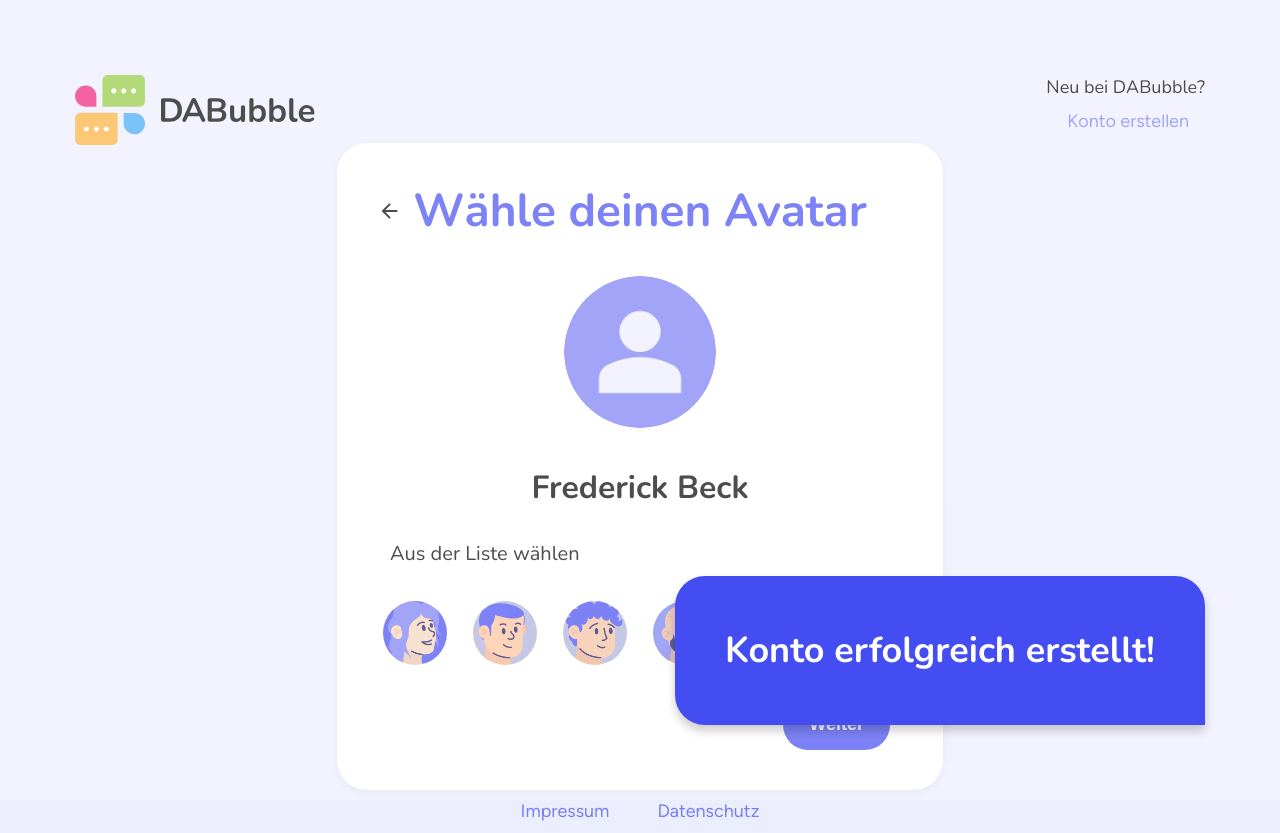
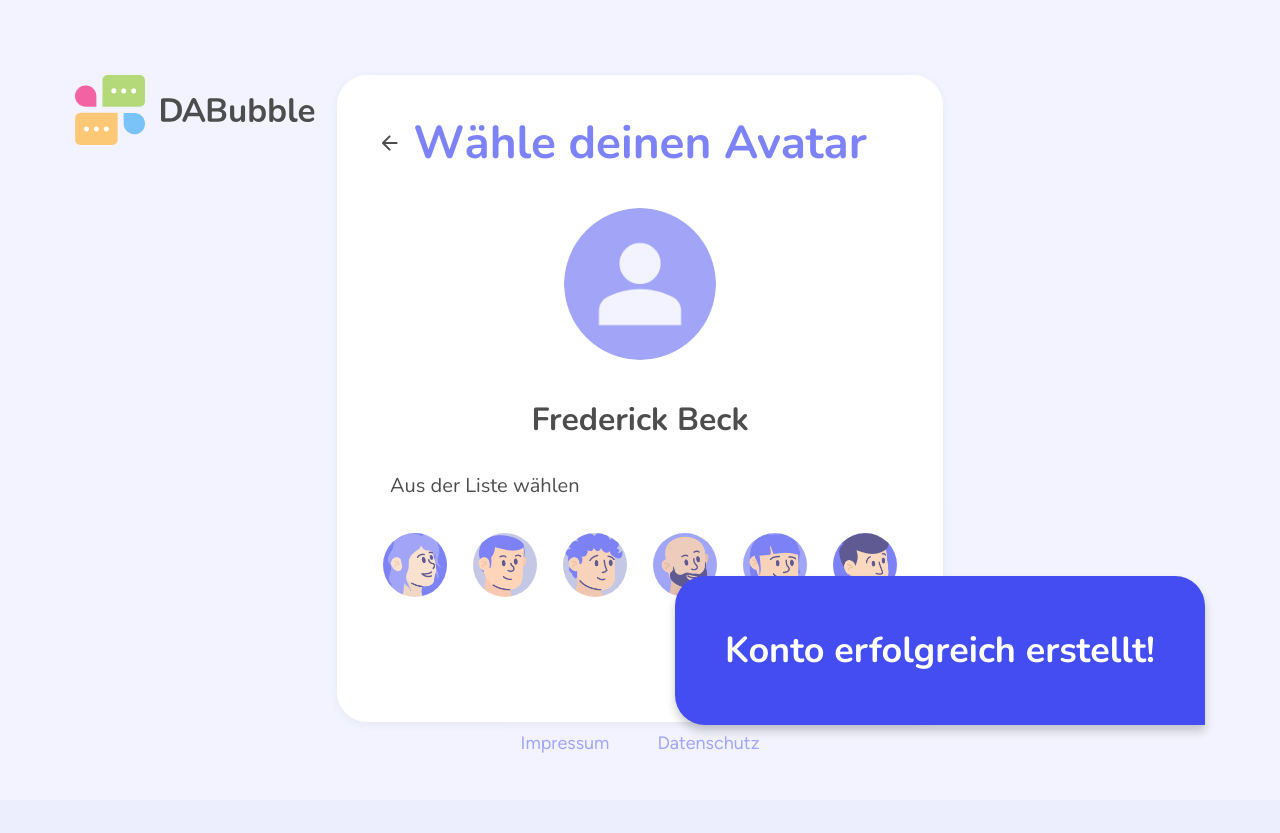
Before and after one commit to VitalijSch/dabubble-frontend, an Angular app: page /auth/choose-avatar in a window 1280 px wide. After the commit the page ends 800 px from the top, so only its background shows below. Built offline with nearby package versions, Linux system fonts and the light colour scheme.

Commit message:
Add logic to show create-account-container in auth component and change style in toast message component

```diff
--- a/src/app/auth/auth.component.html
+++ b/src/app/auth/auth.component.html
@@ -69,10 +69,12 @@
             </clipPath>
         </defs>
     </svg>
+    @if(router.url.includes('/login')) {
     <div class="create-account-container">
         <span>Neu bei DABubble?</span>
         <a routerLink="/auth/sign-in">Konto erstellen</a>
     </div>
+    }
 </header>
 
 <router-outlet></router-outlet>
--- a/src/app/auth/auth.component.ts
+++ b/src/app/auth/auth.component.ts
@@ -1,5 +1,5 @@
-import { Component } from '@angular/core';
-import { RouterModule, RouterOutlet } from '@angular/router';
+import { Component, inject } from '@angular/core';
+import { Router, RouterModule, RouterOutlet } from '@angular/router';
 import { IntroComponent } from "./intro/intro.component";
 
 @Component({
@@ -10,5 +10,5 @@ import { IntroComponent } from "./intro/intro.component";
   styleUrl: './auth.component.scss'
 })
 export class AuthComponent {
-
+  router: Router = inject(Router);
 }
--- a/src/app/auth/toast-message/toast-message.component.html
+++ b/src/app/auth/toast-message/toast-message.component.html
@@ -1 +1,3 @@
-<div class="message">Konto erfolgreich erstellt!</div>
+<div class="message">
+    <span>Konto erfolgreich erstellt!</span>
+</div>
--- a/src/app/auth/toast-message/toast-message.component.scss
+++ b/src/app/auth/toast-message/toast-message.component.scss
@@ -1,20 +1,24 @@
 @import './../../../styles/mixins/mixins.scss';
 
 :host {
-    @include flex-layout(unset, flex-end, flex-end, unset);
     position: absolute;
     top: 0;
     right: 0;
     bottom: 0;
     left: 0;
     z-index: 5;
-    padding: 75px;
-    max-width: 1920px;
-    margin: 0 auto;
     background-color: rgb(255, 255, 255, 0.3);
 }
 
 .message {
+    @include flex-layout(unset, flex-end, flex-end, unset);
+    padding: 75px;
+    max-width: 1920px;
+    width: 100%;
+    height: 100%;
+    margin: 0 auto;
+
+    span {
         width: fit-content;
         height: fit-content;
         padding: 50px;
@@ -26,3 +30,4 @@
         line-height: 49.1px;
         color: #FFFFFF;
     }
+}
```
Lines whose indentation alone changed are shown as unchanged.
